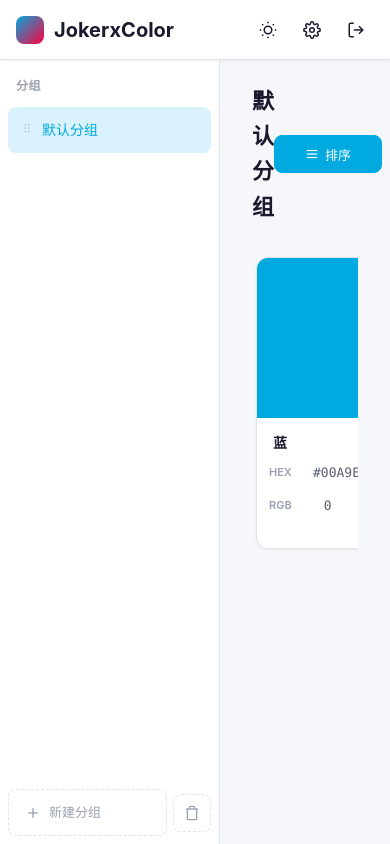
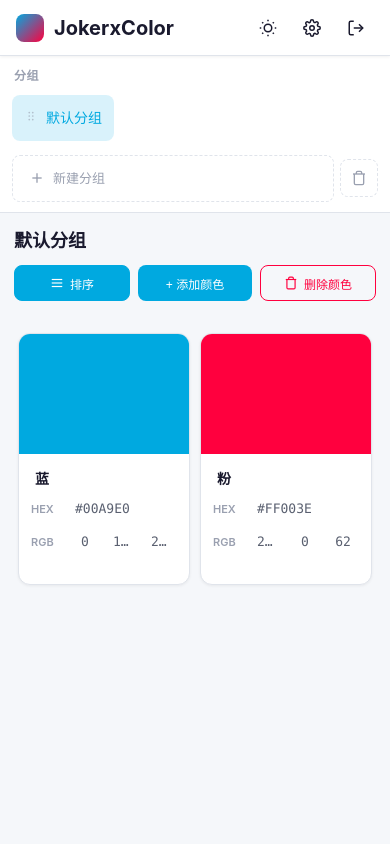
Before and after one commit to Jokerxhub/JokerxColor, a Flask app: page / in a window 390 px wide. Run offline with Flask 3, Linux system fonts and the light colour scheme; the visitor is signed in with stand-in values (Sample User, id 1); data comes from the database, SQL or seed files in the repository.

Commit message:
Add files via upload

```diff
--- a/static/css/style.css
+++ b/static/css/style.css
@@ -518,15 +518,13 @@ body {
   flex-shrink: 0;
 }
 
-/* 颜色卡片网格 */
+/* 颜色卡片网格：自动换行，多行自适应 */
 .colors-grid {
   display: flex;
-  flex-wrap: nowrap;
+  flex-wrap: wrap;
   gap: 16px;
   min-height: 100px;
   padding: 8px 4px;
-  overflow-x: auto;
-  overflow-y: hidden;
   align-content: flex-start;
 }
 
@@ -1392,3 +1390,127 @@ body {
     padding: 0 16px;
   }
 }
+
+/* ============================================================
+   移动端适配（手机）
+   ============================================================ */
+@media (max-width: 640px) {
+  /* 主布局改为上下结构 */
+  .app-layout {
+    flex-direction: column;
+    height: auto;
+    min-height: calc(100vh - 56px);
+    overflow: visible;
+  }
+
+  /* 侧边栏改为顶部横向分组条 */
+  .sidebar {
+    width: 100%;
+    min-width: 0;
+    border-right: none;
+    border-bottom: 1px solid var(--border-color);
+    overflow: visible;
+  }
+  .sidebar-header {
+    padding: 10px 14px 4px;
+  }
+  .sidebar-groups {
+    display: flex;
+    gap: 8px;
+    overflow-x: auto;
+    overflow-y: hidden;
+    padding: 6px 12px;
+  }
+  .sidebar-group-item {
+    flex-shrink: 0;
+    margin-bottom: 0;
+    white-space: nowrap;
+  }
+  .sidebar-group-item .group-name-label {
+    max-width: 120px;
+  }
+
+  /* 侧边栏底部横排 */
+  .sidebar-footer {
+    padding: 8px 12px 10px;
+  }
+
+  /* 主内容区 */
+  .main-content {
+    padding: 14px;
+    overflow: visible;
+  }
+  .content-header {
+    flex-wrap: wrap;
+    gap: 10px;
+  }
+  .content-title {
+    font-size: 18px;
+    width: 100%;
+  }
+  /* 三个按钮一行等分 */
+  .content-actions {
+    width: 100%;
+    gap: 8px;
+  }
+  .content-actions .btn {
+    flex: 1;
+    width: auto;
+    min-width: 0;
+    height: 36px;
+    font-size: 12px;
+    padding: 0 6px;
+  }
+
+  /* 卡片网格：两列，卡片宽度自适应 */
+  .colors-grid {
+    gap: 10px;
+  }
+  .color-card {
+    width: calc(50% - 5px) !important;
+  }
+  /* 色块高度在手机上收敛，避免过大 */
+  .color-swatch {
+    height: 120px !important;
+  }
+
+  /* 顶栏与品牌缩小 */
+  .navbar {
+    height: 56px;
+  }
+  .brand {
+    font-size: 16px;
+  }
+  .nav-icon-btn {
+    width: 38px;
+    height: 38px;
+  }
+
+  /* 模态框全屏化 */
+  .modal {
+    width: 92%;
+    max-width: none;
+  }
+  .form-row {
+    flex-direction: column;
+  }
+
+  /* Toast 更窄，避免遮挡 */
+  .toast {
+    min-width: 0;
+    max-width: 90vw;
+    font-size: 12px;
+  }
+}
+
+/* 超小屏（<380px）：卡片名称与代码进一步压缩 */
+@media (max-width: 380px) {
+  .color-card .code-value {
+    font-size: 11px;
+    padding: 2px 3px;
+  }
+  .color-card .code-label {
+    font-size: 10px;
+    min-width: 26px;
+  }
+}
--- a/static/js/app.js
+++ b/static/js/app.js
@@ -298,70 +298,67 @@ function createColorCard(color) {
 }
 
 // ============================================================
-// 排序拖拽：与分组拖拽完全相同的直接移动方式（已验证可靠）
+// 排序拖拽：换行网格二维定位，rAF 节流 + 槽位缓存，大尺寸不卡顿
 function bindGridDrag(grid) {
   let draggedCard = null;
-  let autoScroll = 0, lastX = 0, rafId = null;
+  let pendingX = 0, pendingY = 0, scheduled = false;
+  let lastSlot = undefined;
 
   grid.addEventListener('dragstart', e => {
     const card = e.target.closest('.color-card');
     if (!card) return;
     if (!sortMode) { e.preventDefault(); return; }  // 未开排序锁死
     draggedCard = card;
+    lastSlot = undefined;
     card.classList.add('dragging');
     e.dataTransfer.effectAllowed = 'move';
     e.dataTransfer.setData('text/plain', card.dataset.colorId);
-    cancelAnimationFrame(rafId);
-    rafId = requestAnimationFrame(scrollLoop);
   });
 
-  // 边缘自动滚动
-  function scrollLoop() {
-    if (!draggedCard) return;
-    if (autoScroll !== 0) {
-      grid.scrollLeft += autoScroll * 12;
-      placeCard(lastX);
-    }
-    rafId = requestAnimationFrame(scrollLoop);
+  // rAF 节流：每帧最多重排一次
+  function schedulePlace(x, y) {
+    pendingX = x; pendingY = y;
+    if (scheduled) return;
+    scheduled = true;
+    requestAnimationFrame(() => {
+      scheduled = false;
+      placeCard(pendingX, pendingY);
+    });
   }
 
-  // 直接移动被拖卡片到对应位置
-  function placeCard(x) {
-    const after = getSlotAfter(grid, x);
-    if (after === 'end') grid.appendChild(draggedCard);
-    else if (after) grid.insertBefore(draggedCard, after);
+  function placeCard(x, y) {
+    const slot = getSlotAfter2D(grid, x, y);
+    if (slot === lastSlot) return;  // 槽位未变，不重复移动（关键：消除卡顿）
+    lastSlot = slot;
+    if (slot === 'end') grid.appendChild(draggedCard);
+    else grid.insertBefore(draggedCard, slot);
   }
 
   grid.addEventListener('dragover', e => {
     e.preventDefault();
     if (!draggedCard) return;
     e.dataTransfer.dropEffect = 'move';
-    lastX = e.clientX;
-    const rect = grid.getBoundingClientRect();
-    const edge = 70;
-    if (e.clientX < rect.left + edge) autoScroll = -1;
-    else if (e.clientX > rect.right - edge) autoScroll = 1;
-    else autoScroll = 0;
-    placeCard(e.clientX);
+    schedulePlace(e.clientX, e.clientY);
   });
 
   grid.addEventListener('drop', e => e.preventDefault());
   grid.addEventListener('dragend', () => {
     if (!draggedCard) return;
     draggedCard.classList.remove('dragging');
-    cancelAnimationFrame(rafId);
-    autoScroll = 0;
     draggedCard = null;
     saveColorOrder();
   });
 }
 
-// 卡片应位于哪个卡片之前；'end' 表示末尾
-function getSlotAfter(grid, x) {
+// 换行网格二维定位：返回应插入到哪个卡片之前；'end' 末尾
+function getSlotAfter2D(grid, x, y) {
   const cards = [...grid.querySelectorAll('.color-card:not(.dragging)')];
   for (const child of cards) {
-    const box = child.getBoundingClientRect();
-    if (x < box.left + box.width / 2) return child;
+    const b = child.getBoundingClientRect();
+    // 光标在该卡片所在行之上
+    if (y < b.top) return child;
+    // 光标与该卡片同一行，且在其中点左侧
+    if (y < b.bottom && x < b.left + b.width / 2) return child;
   }
   return 'end';
 }
```
